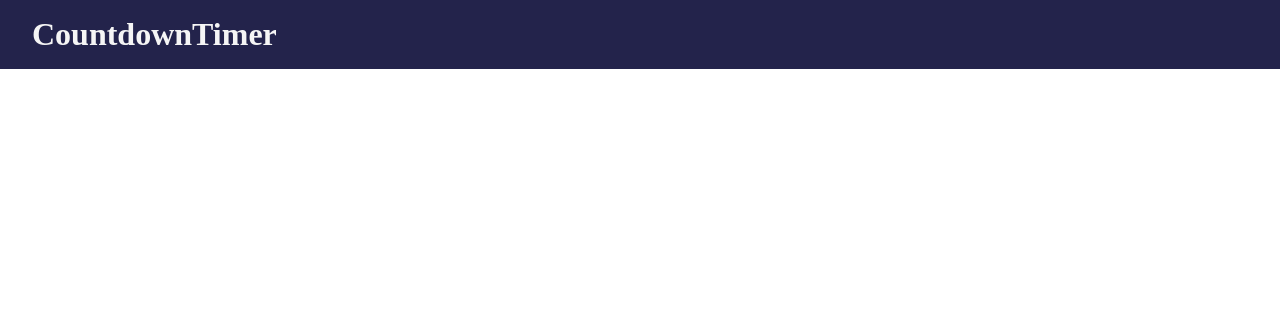
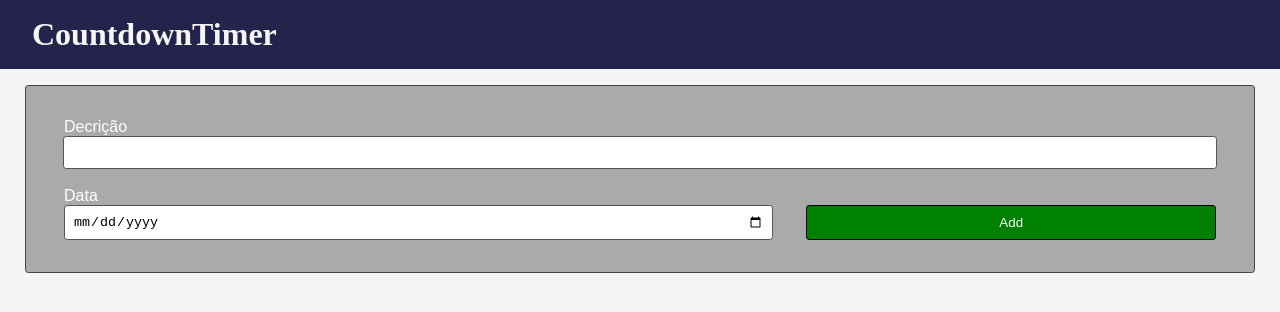
Before and after one commit to LeoniTeixeira/countdown-timer, a React (Create React App) app: page / in a window 1280 px wide. Shown: the top 312 px of the page. Built offline with nearby package versions, Linux system fonts and the light colour scheme.

Commit message:
criaçao do input item

```diff
--- a/src/App.js
+++ b/src/App.js
@@ -1,10 +1,12 @@
 import React from 'react';
 import Header from './components/Header/Header';
+import InputBox from './components/InputBox/InputBox';
 
 function App() {
   return (
     <>
       <Header/>
+      <InputBox/>
     </>
   );
 }
--- /dev/null
+++ b/src/components/InputBox/InputBox.css
@@ -0,0 +1,50 @@
+body{
+    background: whitesmoke;
+    display: flex;
+}
+
+label{
+    font-family: sans-serif;
+    margin-left: 3vw;
+    color: white;
+}
+
+.container{
+    width: 96vw;
+    padding: 2rem 0;
+    margin: 1rem auto;
+    background: #aaa;
+    border-radius: 0.2rem;
+    border: 1px solid #444;
+}
+
+.input-text{
+    display: block;
+    border-radius: 0.2rem;
+    border: 0.0625rem solid #555;
+    padding: 0.5rem 0;
+    width: 90vw;
+    margin: auto;
+}
+
+.row{
+    display: flex;
+    justify-content: space-between;
+    width: 90vw;
+    margin: 0 auto;
+}
+
+.input-date{
+    border-radius: 0.2rem;
+    border: 0.0625rem solid #555;
+    padding: 0.5rem;
+    width: 54vw;
+}
+
+.add-btn{
+    color: white;
+    background: green;
+    border-radius: 0.2rem;
+    border: 0.0625rem solid black;
+    width: 32vw;
+}
--- /dev/null
+++ b/src/components/InputBox/InputBox.jsx
@@ -0,0 +1,20 @@
+import React from 'react';
+
+import './InputBox.css'
+function InputBox() {
+  return (
+    <>
+        <div className='container'>
+            <label htmlFor='date-name'>Decrição</label>
+            <input className='input-text' type="text" id='date-name'/>
+            <br/>
+            <label htmlFor='date'>Data</label>
+            <div className='row'>
+                <input className='input-date' type="date" id='date'/>
+                <button className='add-btn'>Add</button>
+            </div>
+        </div>
+    </>
+  )
+}
+export default InputBox;
```
Also changed, not shown: src/components/TimerItem/TimerItem.jsx (added, +9 -0 lines).
